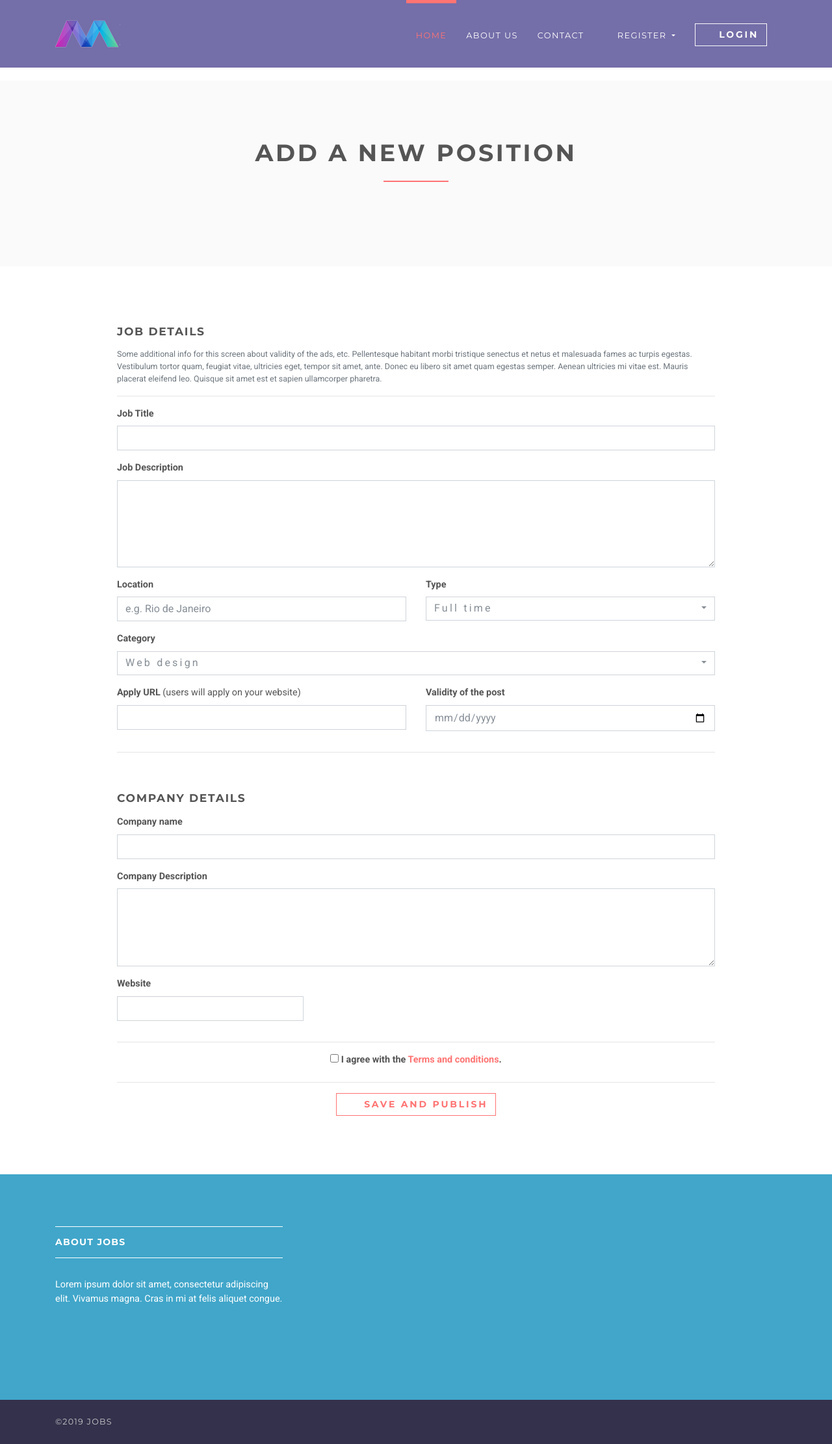
After one commit to marcus-wilkes/job_portal_django_app.github.io, a Django app: template templates/jobs/create.html in a window 1280 px wide. The commit adds this page. Shown: the whole page at 65% size. Run offline with Django 3.2, Linux system fonts and the light colour scheme; the template is opened without the code that fills it: most values are stand-ins (such as "Sample title", 1, 10 or a date in 2020); some libraries are stand-ins or nearby versions.

Commit message:
Employer can create new job

```diff
--- a/jobsapp/urls.py
+++ b/jobsapp/urls.py
@@ -2,6 +2,9 @@ from django.urls import path
 
 from .views import *
 
+app_name = "jobs"
+
 urlpatterns = [
-    path('', index),
+    path('', index, name='home'),
+    path('employer/jobs/create', JobCreateView.as_view(), name='employer-jobs-create'),
 ]
--- a/templates/base.html
+++ b/templates/base.html
@@ -28,6 +28,7 @@
           id="theme-stylesheet">
     <!-- Custom stylesheet - for your changes-->
     <link rel="stylesheet" href="{% static 'css/custom.css' %}">
+    {% block styles %}{% endblock %}
     <!-- Favicon-->
     <link rel="shortcut icon" href="favicon.png">
     <!-- Tweaks for older IEs--><!--[if lt IE 9]>
@@ -39,9 +40,8 @@
 <header class="header">
     <nav class="navbar navbar-expand-lg">
         <div class="container">
-            <a href="index-2.html" class="navbar-brand">
-                <img src="{% static 'img/logo.png' %}" alt="logo" class="d-none d-lg-block">
-                <img src="{% static 'img/logo-small.png' %}" alt="logo" class="d-block d-lg-none">
+            <a href="/" class="navbar-brand">
+                <img src="{% static 'img/logo-small.png' %}" alt="logo" class="d-none d-lg-block">
                 <span class="sr-only">Home</span>
             </a>
             <button type="button" data-toggle="collapse" data-target="#navbarSupportedContent"
@@ -80,7 +80,7 @@
                             <div aria-labelledby="clientZone" class="dropdown-menu">
                                 <a href="#" class="dropdown-item">Dashboard</a>
                                 <a href="#" class="dropdown-item">Applicants </a>
-                                <a href="#" class="dropdown-item">Post a new job </a>
+                                <a href="{% url 'jobs:employer-jobs-create' %}" class="dropdown-item">Post a new job </a>
                                 <a href="{% url 'accounts:logout' %}" class="dropdown-item">Logout</a>
                             </div>
                         </li>
@@ -124,7 +124,7 @@
         <div class="container">
             <div class="row">
                 <div class="col-md-6 text-md-left text-center">
-                    <p>&copy;2019 Best company</p>
+                    <p>&copy;2019 Jobs</p>
                 </div>
             </div>
         </div>
@@ -138,6 +138,9 @@
 <script src="{% static 'vendor/owl.carousel/owl.carousel.min.js' %}"></script>
 <script src="{% static 'vendor/bootstrap-select/js/bootstrap-select.min.js' %}"></script>
 <script src="{% static 'js/front.js' %}"></script>
+
+{% block javascripts %}{% endblock %}
+
 </body>
 
 </html>
--- /dev/null
+++ b/templates/jobs/create.html
@@ -0,0 +1,146 @@
+{% extends 'base.html' %}
+{% load staticfiles %}
+{% block title %}
+    {{ title }}
+{% endblock %}
+
+{% block styles %}
+    <link rel="stylesheet" href="{% static 'vendor/bootstrap-select/css/bootstrap-select.min.css' %}">
+{% endblock %}
+
+{% block content %}
+
+    <section class="bg-light-gray">
+        <div class="container">
+            <div class="row">
+                <div class="col-lg-8 mx-auto">
+                    <h1 class="heading">Add a new position</h1>
+                </div>
+            </div>
+        </div>
+    </section>
+    <section>
+        <div class="container">
+            <div class="row">
+                <div class="col-lg-10 mx-auto">
+                    <form id="job-main-form" method="post" action="" class="job-add-form">
+                        {% csrf_token %}
+                        <div class="row">
+                            <div class="col-lg-12">
+                                <h4>Job details</h4>
+                                <p class="text-muted text-small">Some additional info for this screen about validity of
+                                    the ads, etc. Pellentesque habitant morbi tristique senectus et netus et malesuada
+                                    fames ac turpis egestas. Vestibulum tortor quam, feugiat vitae, ultricies eget,
+                                    tempor sit amet, ante. Donec eu libero sit amet quam egestas semper. Aenean
+                                    ultricies mi vitae est. Mauris placerat eleifend leo. Quisque sit amet est et sapien
+                                    ullamcorper pharetra. </p>
+                                <hr>
+                            </div>
+                        </div>
+                        <div class="row">
+                            <div class="col-lg-12 form-group">
+                                <label for="title">Job Title</label>
+                                <input id="title" name="title" type="text" class="form-control">
+                            </div>
+                        </div>
+                        <div class="row">
+                            <div class="col-lg-12 form-group">
+                                <label for="text">Job Description</label>
+                                <textarea id="text" name="description" rows="5" class="form-control"></textarea>
+                            </div>
+                        </div>
+                        <div class="row">
+                            <div class="col-lg-6 form-group">
+                                <label for="location">Location</label>
+                                <input id="location" name="location" type="text" placeholder="e.g. Rio de Janeiro"
+                                       class="form-control">
+                            </div>
+                            <div class="col-lg-6 form-group">
+                                <label for="type">Type</label>
+                                <select id="type" name="type" placeholder="Choose job type"
+                                        class="form-control select2">
+                                    <option value="1">Full time</option>
+                                    <option value="2">Part time</option>
+                                    <option value="3">Internship</option>
+                                </select>
+                            </div>
+                        </div>
+                        <div class="row">
+                            <div class="col-lg-12 form-group">
+                                <label for="category">Category</label>
+                                <select id="category" name="category" placeholder="Choose category"
+                                        class="form-control select2">
+                                    <option value="web-design">Web design</option>
+                                    <option value="graphic-design">Graphic design</option>
+                                    <option value="web-development">Web development</option>
+                                    <option value="human-resource">Human Resources</option>
+                                    <option value="support">Support</option>
+                                    <option value="android">Android</option>
+                                </select>
+                            </div>
+                        </div>
+                        <div class="row">
+                            <div class="col-xl-6 form-group">
+                                <label for="apply_url">Apply URL <span
+                                        class="note">(users will apply on your website)</span></label>
+                                <input id="apply_url" type="url" class="form-control">
+                            </div>
+                            <div class="col-xl-6 form-group">
+                                <label for="validity">Validity of the post</label>
+                                <input id="validity" name="last_date" type="date" class="form-control">
+                            </div>
+                        </div>
+                        <div class="row">
+                            <div class="col-lg-12">
+                                <hr class="margin-bottom--big">
+                            </div>
+                        </div>
+                        <div class="row">
+                            <div class="col-lg-12">
+                                <h4>Company details</h4>
+                            </div>
+                        </div>
+                        <div class="row">
+                            <div class="col-lg-12 form-group">
+                                <label for="company_name">Company name</label>
+                                <input id="company_name" name="company_name" type="text" class="form-control">
+                            </div>
+                        </div>
+                        <div class="row">
+                            <div class="col-lg-12 form-group">
+                                <label for="company_description">Company Description</label>
+                                <textarea id="company_description" name="company_description" rows="3"
+                                          class="form-control"></textarea>
+                            </div>
+                        </div>
+                        <div class="row">
+                            <div class="col-lg-4 form-group">
+                                <label for="company_website">Website</label>
+                                <input id="company_website" name="website" type="url" class="form-control">
+                            </div>
+                        </div>
+                        <div class="row">
+                            <div class="col-lg-12">
+                                <hr>
+                                <div class="checkbox text-center">
+                                    <label>
+                                        <input type="checkbox"> I agree with the <a href="#">Terms and conditions</a>.
+                                    </label>
+                                </div>
+                            </div>
+                        </div>
+                        <div class="row">
+                            <div class="col-lg-12 text-center">
+                                <hr>
+                                <button type="submit" class="btn btn-outline-white-primary"><i class="fa fa-magic"></i>
+                                    Save and publish
+                                </button>
+                            </div>
+                        </div>
+                    </form>
+                </div>
+            </div>
+        </div>
+    </section>
+
+{% endblock %}
```
Also changed, not shown: jobsapp/forms.py (added, +18 -0 lines), jobsapp/models.py (+23 -1 lines), jobsapp/views.py (+35 -1 lines), jobsapp/migrations/0001_initial.py (added), jobsapp/migrations/0002_auto_20190405_1920.py (added), static/img/company-2.png (deleted), static/img/company-3.png (deleted), static/img/company-4.png (deleted), static/img/person-2.jpg (deleted), static/img/person-3.jpg (deleted), static/img/person-3.png (deleted).
